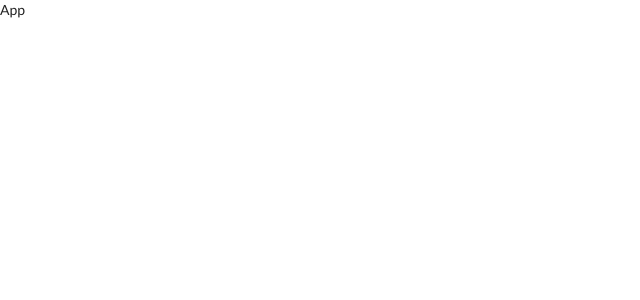
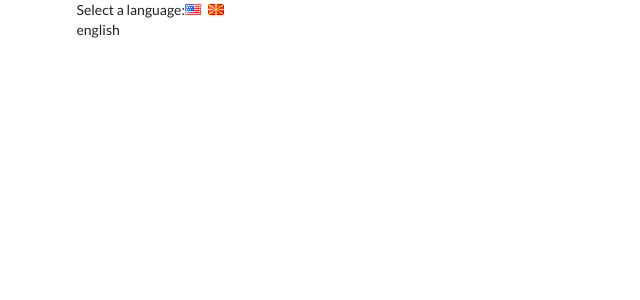
Before and after one commit to RatkoG/React-Course, a React (Create React App) app in the folder translate/: page / in a window 1280 px wide. Shown: the top 300 px of the page, without its empty margins (0-640 px from the left). Built offline with nearby package versions, Linux system fonts and the light colour scheme.

Commit message:
Selecting a Language Component

```diff
--- a/translate/src/components/App.js
+++ b/translate/src/components/App.js
@@ -1,8 +1,28 @@
 import React from "react";
 
 class App extends React.Component {
+  state = { language: "english" };
+  onLanguageChange = language => {
+    this.setState({ language });
+  };
+
   render() {
-    return <div>App</div>;
+    return (
+      <div className="ui container">
+        <div>
+          Select a language:
+          <i
+            className="flag us"
+            onClick={() => this.onLanguageChange("english")}
+          />
+          <i
+            className="flag mk"
+            onClick={() => this.onLanguageChange("macedonian")}
+          />
+        </div>
+        {this.state.language}
+      </div>
+    );
   }
 }
 
```
